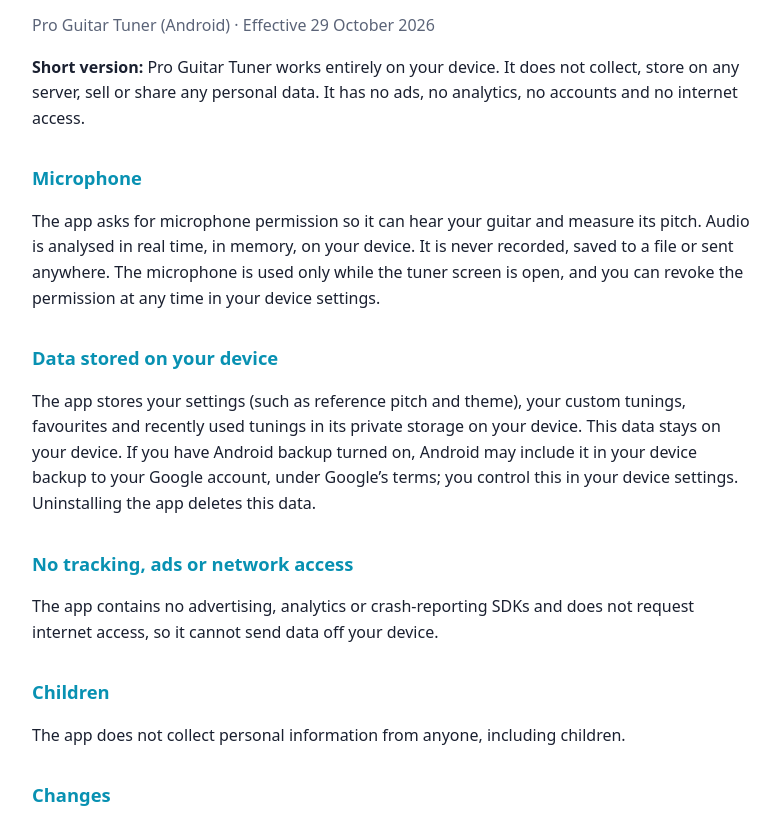
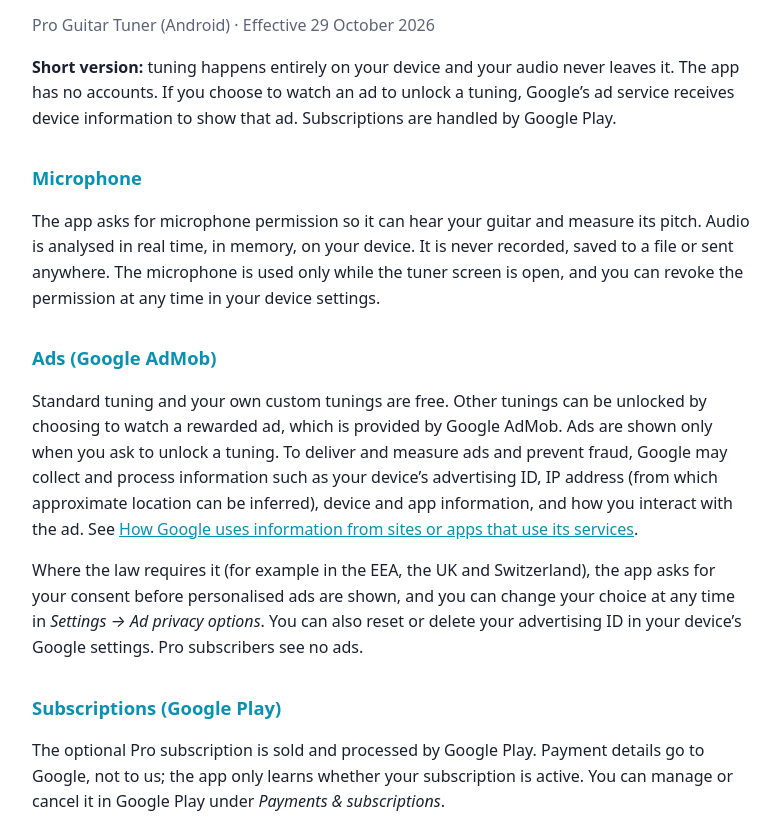
Before and after one commit to ashishluke05/ashishluke05.github.io, a plain HTML site: page pro-guitar-tuner/privacy-policy.html in a window 1280 px wide. Shown: the part 89-912 px from the top of the page, without its empty margins (248-1028 px from the left). Drawn offline with Linux system fonts and the light colour scheme.

Commit message:
Update Pro Guitar Tuner privacy policy for rewarded ads and Pro subscription

```diff
--- a/pro-guitar-tuner/privacy-policy.html
+++ b/pro-guitar-tuner/privacy-policy.html
@@ -21,15 +21,33 @@
   <h1>Privacy Policy</h1>
   <p class="muted">Pro Guitar Tuner (Android) · Effective 29 October 2026</p>
 
-  <p><strong>Short version:</strong> Pro Guitar Tuner works entirely on your device. It does not collect,
-  store on any server, sell or share any personal data. It has no ads, no analytics, no accounts and no
-  internet access.</p>
+  <p><strong>Short version:</strong> tuning happens entirely on your device and your audio never leaves
+  it. The app has no accounts. If you choose to watch an ad to unlock a tuning, Google’s ad service
+  receives device information to show that ad. Subscriptions are handled by Google Play.</p>
 
   <h2>Microphone</h2>
   <p>The app asks for microphone permission so it can hear your guitar and measure its pitch. Audio is
   analysed in real time, in memory, on your device. It is never recorded, saved to a file or sent
   anywhere. The microphone is used only while the tuner screen is open, and you can revoke the
   permission at any time in your device settings.</p>
+
+  <h2>Ads (Google AdMob)</h2>
+  <p>Standard tuning and your own custom tunings are free. Other tunings can be unlocked by choosing to
+  watch a rewarded ad, which is provided by Google AdMob. Ads are shown only when you ask to unlock a
+  tuning. To deliver and measure ads and prevent fraud, Google may collect and process information such
+  as your device’s advertising ID, IP address (from which approximate location can be inferred), device
+  and app information, and how you interact with the ad. See
+  <a href="https://policies.google.com/technologies/partner-sites">How Google uses information from
+  sites or apps that use its services</a>.</p>
+  <p>Where the law requires it (for example in the EEA, the UK and Switzerland), the app asks for your
+  consent before personalised ads are shown, and you can change your choice at any time in
+  <em>Settings → Ad privacy options</em>. You can also reset or delete your advertising ID in your
+  device’s Google settings. Pro subscribers see no ads.</p>
+
+  <h2>Subscriptions (Google Play)</h2>
+  <p>The optional Pro subscription is sold and processed by Google Play. Payment details go to Google,
+  not to us; the app only learns whether your subscription is active. You can manage or cancel it in
+  Google Play under <em>Payments &amp; subscriptions</em>.</p>
 
   <h2>Data stored on your device</h2>
   <p>The app stores your settings (such as reference pitch and theme), your custom
@@ -38,12 +56,14 @@
   to your Google account, under Google’s terms; you control this in your device settings. Uninstalling
   the app deletes this data.</p>
 
-  <h2>No tracking, ads or network access</h2>
-  <p>The app contains no advertising, analytics or crash-reporting SDKs and does not request internet
-  access, so it cannot send data off your device.</p>
+  <h2>What we don’t do</h2>
+  <p>We don’t run our own servers, analytics or tracking, we don’t sell data, and we don’t receive your
+  name, email or payment details. Internet access is used only for ads and Google Play purchases;
+  tuning itself works offline.</p>
 
   <h2>Children</h2>
-  <p>The app does not collect personal information from anyone, including children.</p>
+  <p>The app is not directed at children under 13 and is not designed to collect personal information
+  from them.</p>
 
   <h2>Changes</h2>
   <p>If this policy changes, the updated version will be posted at this address with a new effective
```
Also changed, not shown: index.html (+1 -1 lines).
